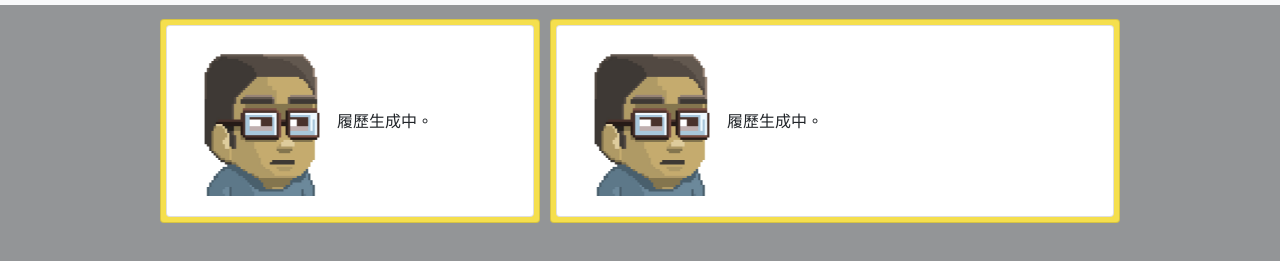
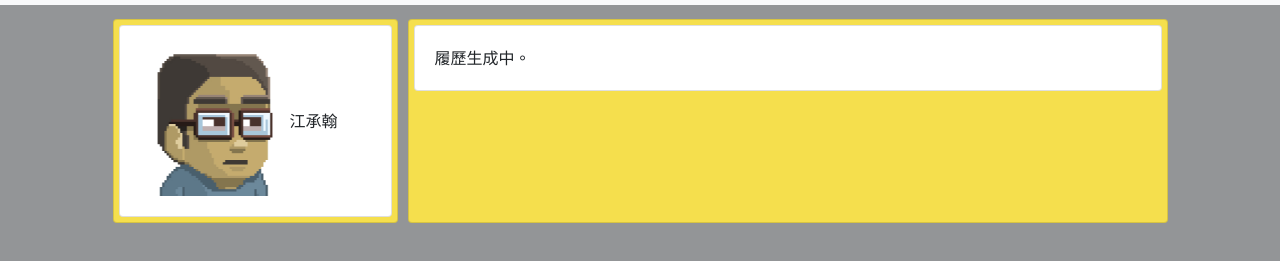
Before and after one commit to jchans-learning/jchans.github.io_b2022, a plain HTML site: page about.html in a window 1280 px wide. Shown: the part 51-312 px from the top of the page. Drawn offline with Linux system fonts and the light colour scheme.

Commit message:
Playing with about

```diff
--- a/about.html
+++ b/about.html
@@ -23,7 +23,7 @@
         <!-- Row Content Start -->
 
         <!-- Portrait Card Start -->
-        <div class="col-lg-4 card dailypost">
+        <div class="col-lg-3 card dailypost">
           <div class="card">
             <div class="card-body">
               <div class="d-flex align-items-center">
@@ -34,7 +34,7 @@
                     style="height: 150px"
                   />
                 </div>
-                <div>履歷生成中。</div>
+                <div>江承翰</div>
               </div>
             </div>
           </div>
@@ -42,17 +42,10 @@
         <!-- Portrait Card End -->
 
         <!-- Portrait Card Start -->
-        <div class="col-lg-6 card dailypost">
+        <div class="col-lg-8 card dailypost">
           <div class="card">
             <div class="card-body">
               <div class="d-flex align-items-center">
-                <div>
-                  <img
-                    src="/images/hans_pixel_weng.png"
-                    alt="pixel hans"
-                    style="height: 150px"
-                  />
-                </div>
                 <div>履歷生成中。</div>
               </div>
             </div>
```
